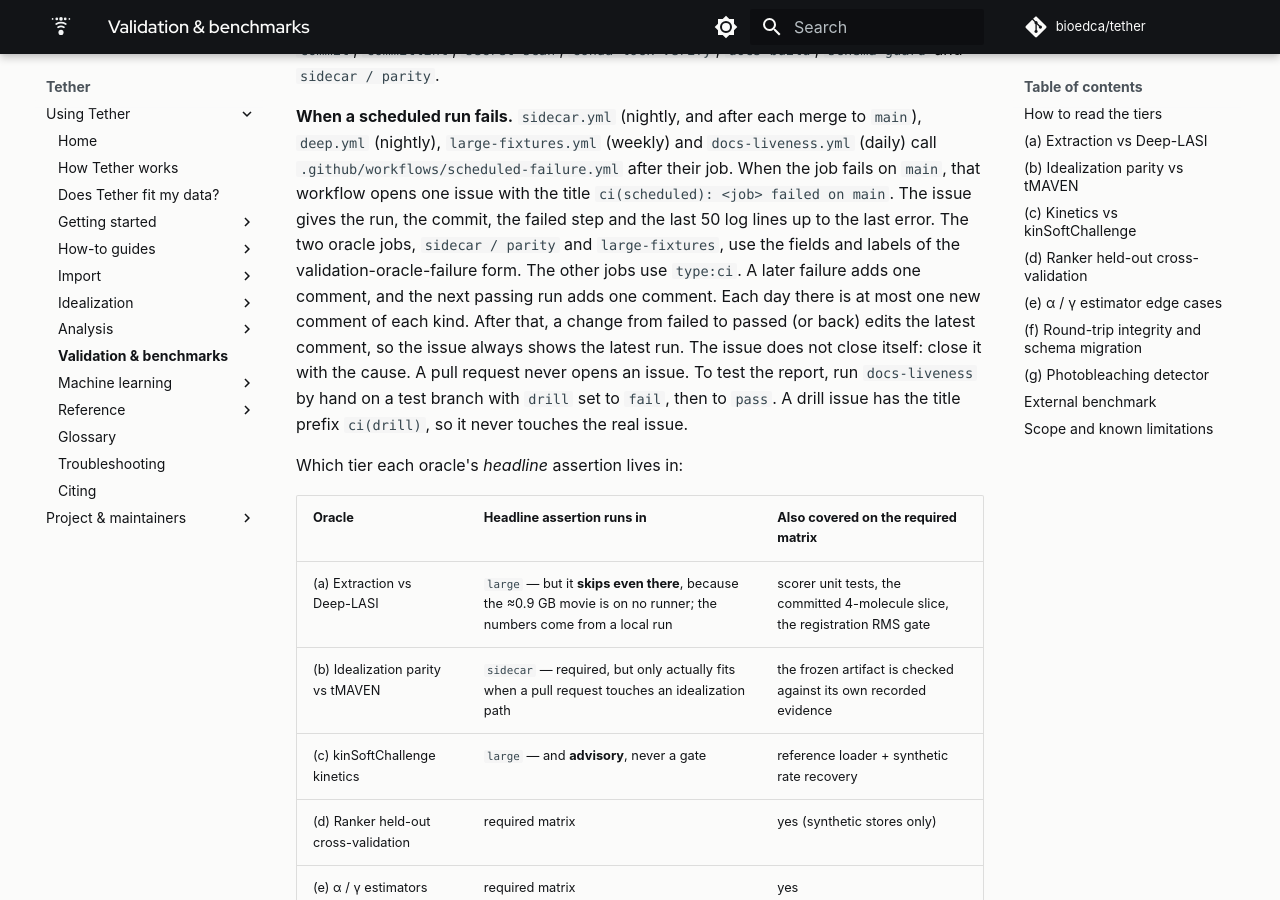
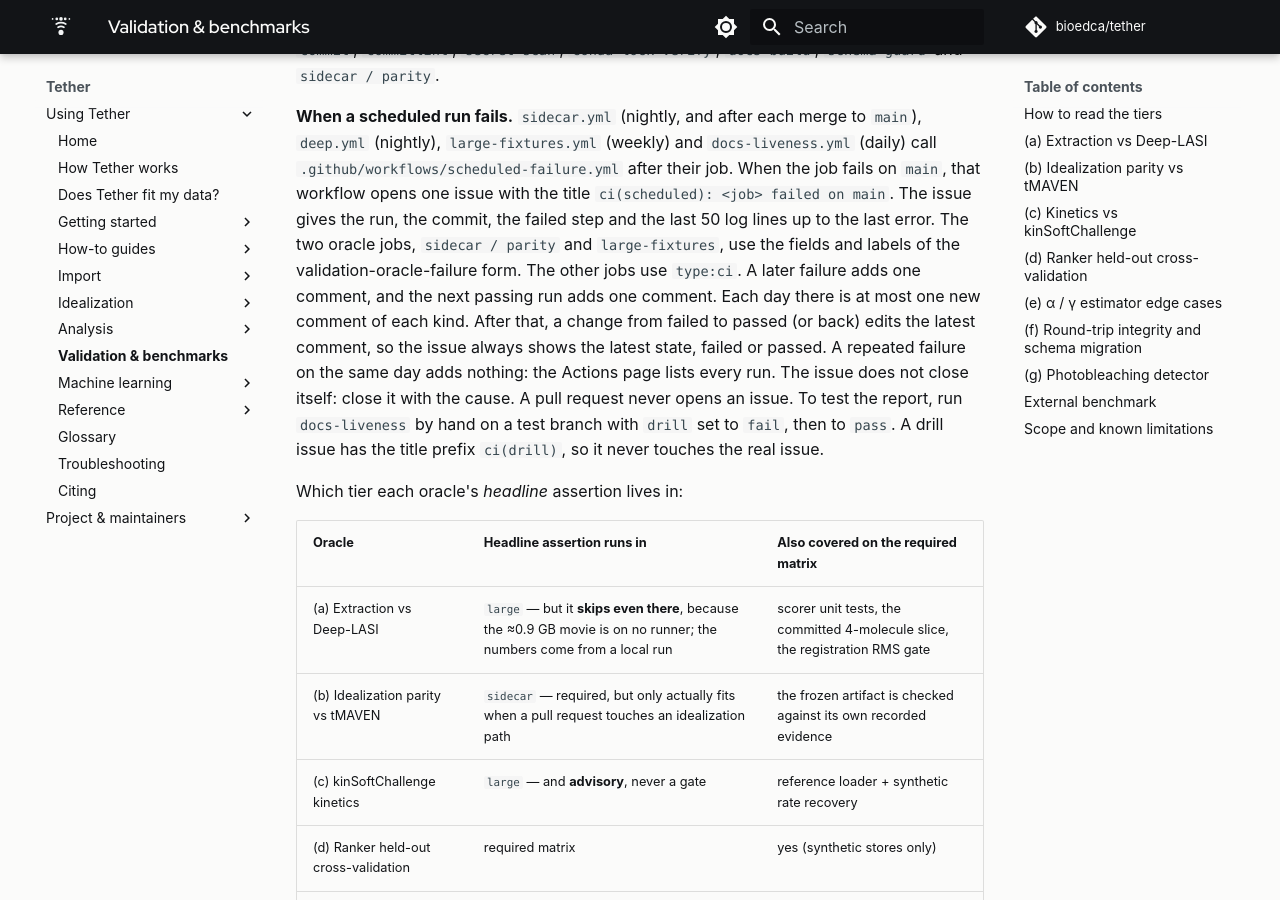
Before and after one commit to bioedca/tether, an MkDocs documentation site: the page built from docs/validation.md, in a window 1280 px wide and 900 px high, scrolled down 1315 px. Built offline with MkDocs 1.6.1 and Material for MkDocs 9.7.7, drawn with Linux system fonts in a browser that asks for light colours; comment, search, counter and statistics services are not loaded; the version menu is left out.

Commit message:
fix(ci): leave the form attestations to a person and state what the issue shows (#697)
The report step ticked the three safety attestations of the
validation-oracle-failure form, but it looks only for an open issue with
the same title and no person reads the log excerpt. It now leaves them
unticked and says why. The docs and the workflow header said the issue
always shows the latest run; a repeated failure on the same day adds
nothing, so they now say the latest state, and point to the Actions page
for every run.

```diff
--- a/docs/validation.md
+++ b/docs/validation.md
@@ -39,9 +39,11 @@ oracle jobs, `sidecar / parity` and `large-fixtures`, use the fields and labels
 validation-oracle-failure form. The other jobs use `type:ci`. A later failure adds one comment,
 and the next passing run adds one comment. Each day there is at most one new comment of each
 kind. After that, a change from failed to passed (or back) edits the latest comment, so the issue
-always shows the latest run. The issue does not close itself: close it with the cause. A pull request never opens an issue. To test the report,
-run `docs-liveness` by hand on a test branch with `drill` set to `fail`, then to `pass`. A drill
-issue has the title prefix `ci(drill)`, so it never touches the real issue.
+always shows the latest state, failed or passed. A repeated failure on the same day adds nothing:
+the Actions page lists every run. The issue does not close itself: close it with the cause. A
+pull request never opens an issue. To test the report, run `docs-liveness` by hand on a test
+branch with `drill` set to `fail`, then to `pass`. A drill issue has the title prefix
+`ci(drill)`, so it never touches the real issue.
 
 Which tier each oracle's *headline* assertion lives in:
 
```
Also changed, not shown: 3 other files.
